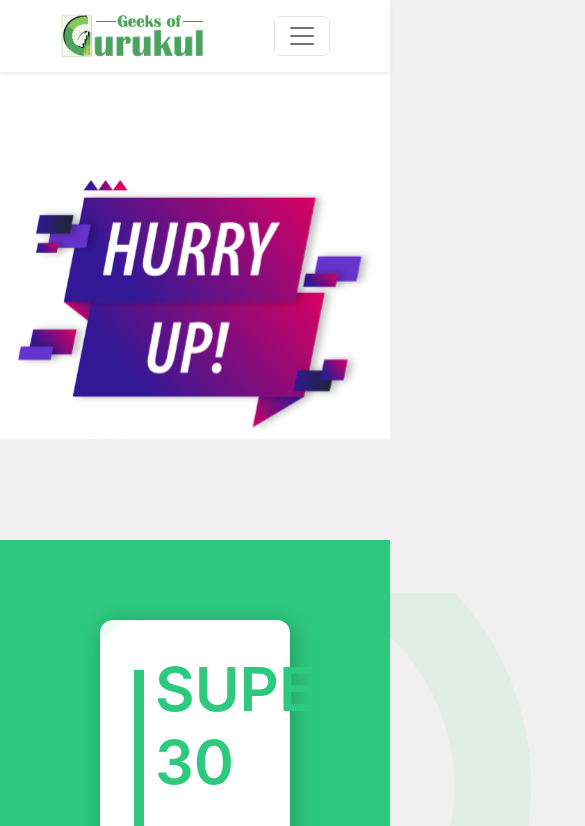
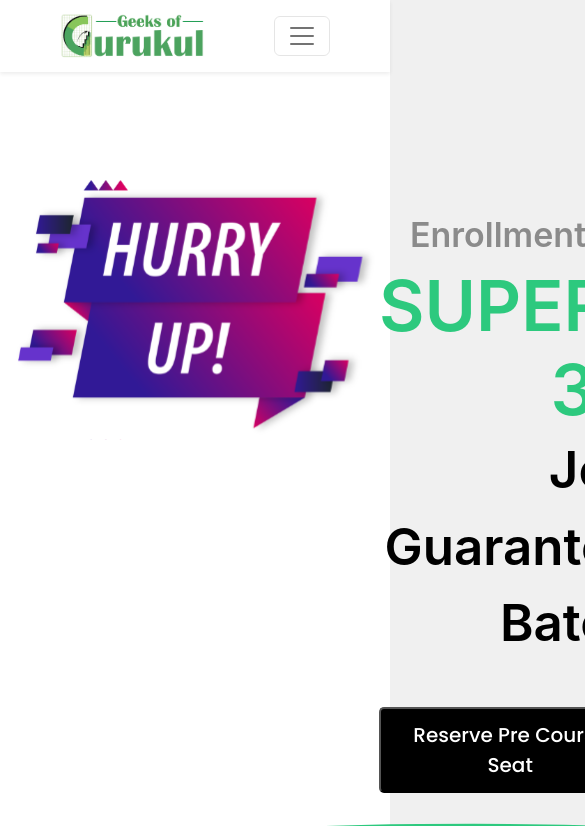
Before and after one commit to KhalidMimMuzahid/gog-main-react-app-client-side, a React (Create React App) app: page /super in a window 390 px wide. Shown: the top 826 px of the page, 585 px wide, since content can reach past the window. Built offline with nearby package versions, Linux system fonts and the light colour scheme; no server answers; sample sign-in values are in the browser's storage.

Commit message:
hero area responsive

```diff
--- a/src/components/banner/Banner.css
+++ b/src/components/banner/Banner.css
@@ -536,6 +536,16 @@ span.topCotton {
 
     }
 
+    .md-6.md-1 {
+        margin: 0;
+    }
+
+    .cou {
+        display: flex;
+        flex-direction: column;
+        align-items: center;
+    }
+
     .main-heading h1 {
 
         text-align: center;
@@ -619,7 +629,19 @@ span.topCotton {
     }
 }
 
-@media (min-width: 100px) and (max-width: 764.98px) {
+@media (min-width: 100px) and (max-width: 656.98px) {
+    .md-6.md-1 {
+        margin: 0;
+    }
+
+    .cou {
+        display: flex;
+        flex-direction: column;
+        align-items: center;
+    }
+
+}
+@media (min-width: 100px) and (max-width: 657.98px) {
     .hero-Area-Ancor-Fixed .container {
 
         width: auto;
--- a/src/pages/AdmissionForm/AdmissionForm.js
+++ b/src/pages/AdmissionForm/AdmissionForm.js
@@ -47,12 +47,29 @@ const AdmissionForm = () => {
     // refelhande
     const [refelInput, setrefelInput] = useState(0)
 
+    // refelhande
+    const [username, setusername] = useState([])
+
     // data lode
     useEffect(() => {
-        fetch('price.json')
+        fetch('http://localhost:5000/program')
             .then(res => res.json())
-            .then(data => setCoursName(data))
+            .then(data => setCoursName(data?.data))
     }, [])
+
+    //user  data lode
+    useEffect(() => {
+        setLoading(true)
+        fetch(`http://localhost:5000/userinfo/${user?.email}`)
+            .then(res => res.json())
+            .then(data =>{
+                setusername(data) ;
+                setLoading(false)
+            } )
+    }, [])
+
+    console.log(username);
+
 
     //main price filter
     const mainCourse = courseName?.filter(nameCourse => aselectCourse === nameCourse?.name)
@@ -228,14 +245,14 @@ const AdmissionForm = () => {
 
                                             <div className="single-from-admission ma-btt">
                                                 <p>Full Name</p>
-                                                <input type="text" required name="name" defaultValue={user?.displayName} />
+                                                <input type="text" required name="name" defaultValue={username?.name} />
                                             </div>
                                         </div>
                                         <div className="col-md-6">
 
                                             <div className="single-from-admission ma-btt">
                                                 <p>Email Address</p>
-                                                <input type="email" defaultValue={user?.email} name='email' />
+                                                <input type="email" defaultValue={username?.email} name='email' />
                                             </div>
                                         </div>
                                         <div className="col-md-6">
@@ -246,7 +263,7 @@ const AdmissionForm = () => {
                                                 <PhoneInput
                                                     defaultCountry="IN"
                                                     placeholder="Enter phone number"
-                                                    value={value}
+                                                    value={username?.phone}
                                                     onChange={setValue} />
                                             </div>
                                         </div>
--- a/src/pages/DasBoard/Super.css
+++ b/src/pages/DasBoard/Super.css
@@ -202,3 +202,55 @@ p.upcomeing {
 .super-img img {
     width: 723px;
 }
+
+.super-text h1 {
+    font-family: 'Inter';
+    font-style: normal;
+    font-weight: 600;
+    font-size: 70px;
+    color: #2DC97E;
+    margin: 0;
+}
+
+.super-text h1 span {
+    color: #8B8B8B;
+    font-size: 34px;
+}
+
+.super-text p {
+    font-family: 'Inter';
+    font-style: normal;
+    font-weight: 600;
+    font-size: 51px;
+    margin: 0;
+    color: #000000;
+}
+
+.super-text button {
+    font-family: 'Poppins';
+    font-style: normal;
+    font-weight: 500;
+    font-size: 20px;
+    color: #FFFFFF;
+    background: #000;
+    padding: 11px 18px;
+    border-radius: 5px;
+    margin-top: 45px;
+}
+
+.super-text {
+    text-align: end;
+}
+
+.super-banner {
+    width: 367px;
+}
+
+.sm {
+    display: inline-block;
+}
+
+.sloop {
+    display: flex;
+    justify-content: space-between;
+}
--- a/src/pages/DasBoard/Super.js
+++ b/src/pages/DasBoard/Super.js
@@ -7,19 +7,30 @@ import elipimg from '../../assets/images/Ellipse 4.png'
 import image from '../../assets/images/Group 9343su.png'
 import vector from '../../assets/images/Vector.png'
 import bannerSuper from '../../assets/images/bannre/hurr.svg'
+import banner from '../../assets/images/bannre/border.svg'
 const Super = () => {
     return (
         <div>
             <div className="banner-super">
                 <div className="container">
-                    <div className="row">
-                        <div className="col-md-5">
+                    <div className="sloop">
+                        <div className="sm">
                             <div className="super-banner">
                                 <img src={bannerSuper} alt="" />
                             </div>
                         </div>
+                        <div className="sm">
+                            <div className="super-text">
+                                <h1> <span>Enrollment for</span>   SUPER-30 </h1>
+                                <p>Job Guarantee Batch</p>
+                                <button>Reserve Pre Course Seat</button>
+                            </div>
+                        </div>
+
                     </div>
                 </div>
+                <img className='border-img' src={banner} alt="" />
+
             </div>
             <div className='super-area'>
                 <div className="eliii-img">
```
Also changed, not shown: src/assets/images/bannre/border.svg (added).
